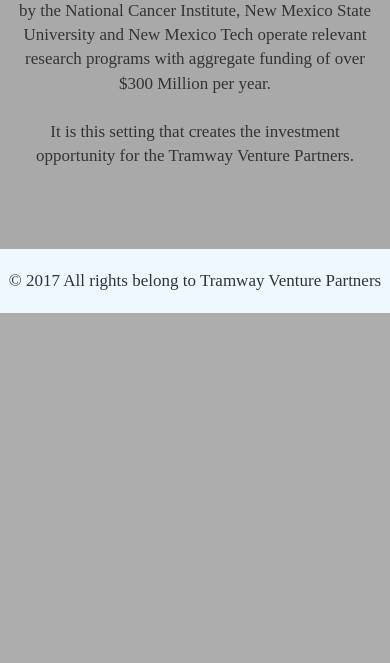
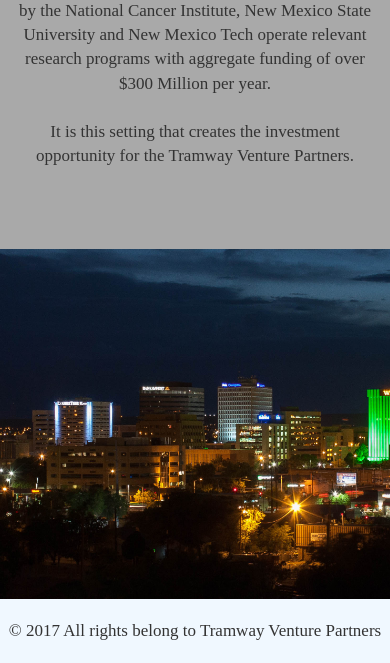
Before and after one commit to DanielleM565/tvp, a PHP site: page /about.php in a window 390 px wide. Shown: the part 841-1504 px from the top of the page. Before the commit the page ends 1154 px from the top, so only its background shows below. Run offline with PHP 8.4, Linux system fonts and the light colour scheme; some libraries are stand-ins or nearby versions; some web fonts are replaced.

Commit message:
added city lights image to about page and adjusted to make sizing responsive in css because siz does matter thanks to this article for the help https://davidwalsh.name/background-size

```diff
--- a/public_html/about.php
+++ b/public_html/about.php
@@ -89,18 +89,23 @@
 				</div>
 			</div>
 
-<!--			<section id="city-lights">-->
-<!--				<img class="img-responsive" src="stock_images/abq-city-lights.jpg" alt="image of albuquerque downtown city lights at night">-->
-<!--			</section>-->
+			<div class="container-fluid">
+				<div class="city-lights">
+
+				</div>
+			</div>
 
 
 		</main>
+
+		<footer>
+			<br>
+			<p> &copy; 2017 All rights belong to Tramway Venture Partners 	</p>
+			<br>
+		</footer>
+
 	</body>
 
-	<footer>
-		<br>
-		<p> &copy; 2017 All rights belong to Tramway Venture Partners 	</p>
-		<br>
-	</footer>
+
 
 </html>
--- a/public_html/css/style.css
+++ b/public_html/css/style.css
@@ -150,16 +150,28 @@ Contact
 About page
  */
 
-@media (min-width: 768px) {
-	#city-lights {
-		display: inline-block;
-		height: auto;
-		max-width: 100%;
-		align-content: center;
+/*@media (min-width: 768px) {*/
+	/*#city-lights {*/
+		/*display: inline-block;*/
+		/*height: auto;*/
+		/*max-width: 100%;*/
+		/*align-content: center;*/
+	/*}*/
+/*}*/
 
-	}
+.city-lights {
+	background-image: url("../images/city-lights.jpg");
+	height: 350px;
+	background-size: cover;
+	background-repeat: no-repeat;
+	background-position: center center;
 }
 
+.container-fluid {
+	padding-left: 0;
+	padding-right: 0;
+
+}
 
 
 
```
Also changed, not shown: public_html/images/city-lights.jpg (added).
